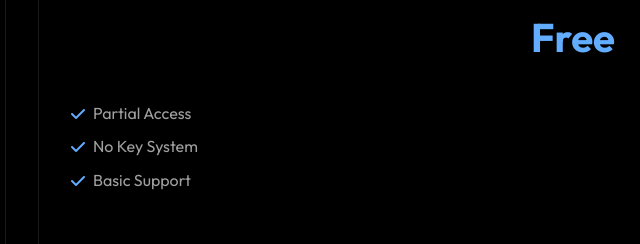
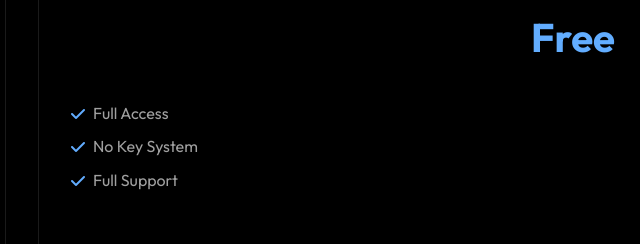
Before and after one commit to CelestialNextGen/get.celestial.xyz, a plain HTML site: page index.html in a window 1280 px wide. Shown: the part 2367-2611 px from the top of the page, 67-707 px from the left. Drawn offline with Linux system fonts and the light colour scheme.

Commit message:
index.html

```diff
--- a/index.html
+++ b/index.html
@@ -199,9 +199,9 @@ local success = Celestial:execute(script)</code></pre>
                 </div>
                 <div class="card-content">
   <ul class="features">
-    <li><i class="fas fa-check"></i> Partial Access</li>
+    <li><i class="fas fa-check"></i> Full Access</li>
     <li><i class="fas fa-check"></i> No Key System</li>
-    <li><i class="fas fa-check"></i> Basic Support</li>
+    <li><i class="fas fa-check"></i> Full Support</li>
   </ul>
 
   <a href="https://www.mediafire.com/file/dc95ktd2worw0j5/Celestial_1.4.zip/file" class="btn-outline">
```
